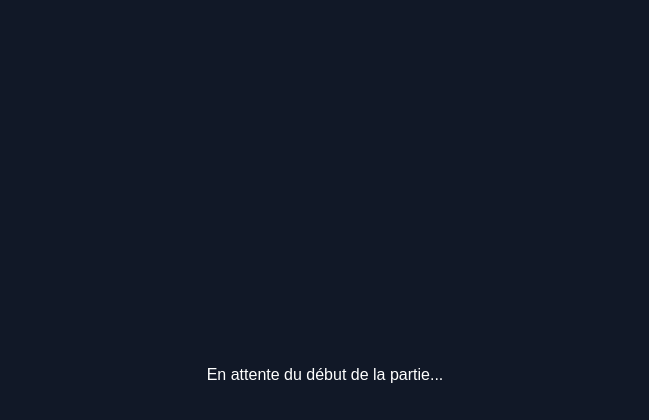
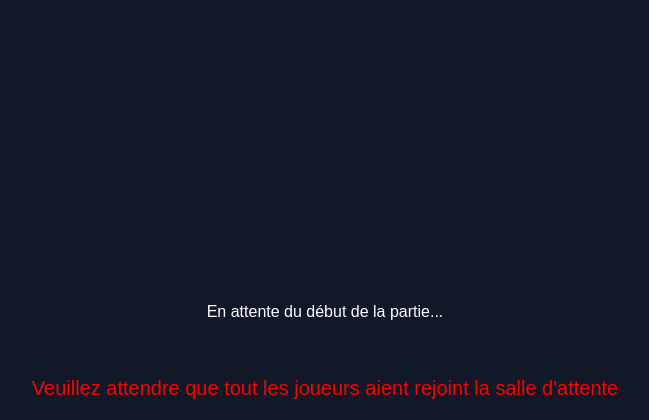
Before and after one commit to edbourque0/fish_and_cheat, a Flask app: page /salle_attente in a window 1280 px wide. Shown: the part 380-800 px from the top of the page, without its empty margins (315-964 px from the left). Run offline with Flask 3, Linux system fonts and the light colour scheme; the visitor is signed in with stand-in values (Sample User, id 1).

Commit message:
UX improvements

```diff
--- a/app.py
+++ b/app.py
@@ -46,15 +46,16 @@ def assigner_roles():
 
 #Fonction pour reseter les paramêtres pour pouvoir jouer une nouvelle partie
 def reset_param():
-        global joueurs, roles, partie_demarree, question_actuelle, points, tricheur, tricheur_revele, round_number
-        joueurs = []
-        roles = {}
-        partie_demarree = False
-        question_actuelle = None
-        tricheur_revele = False
-        tricheur = ''
-        init_points()
-        round_number = 0
+        if len(joueurs_en_attente) == 0:
+            global joueurs, roles, partie_demarree, question_actuelle, points, tricheur, tricheur_revele, round_number
+            joueurs = []
+            roles = {}
+            partie_demarree = False
+            question_actuelle = None
+            tricheur_revele = False
+            tricheur = ''
+            init_points()
+            round_number = 0
 
 #Fonction pour retourner un joueur
 def retourner(role_retourne, joueur_retourne):
@@ -106,7 +107,7 @@ def home():
             return redirect(url_for('salle_attente'))
         else:
             return render_template('index.html', message=True)
-    return render_template('index.html')
+    return render_template('index.html', nbattente=len(joueurs_en_attente))
 
 @app.route('/reset', methods=['POST'])
 def reset():
@@ -118,7 +119,6 @@ def salle_attente():
     global tricheur_revele
     tricheur_revele = False
     attendre(session['nom'])
-    print(joueurs_en_attente)
     if partie_demarree:
         return redirect(url_for('partie'))
     premier_joueur = joueurs[0] if joueurs else None
@@ -127,15 +127,18 @@ def salle_attente():
 @app.route('/lancer_jeu', methods=['POST'])
 def lancer_jeu():
     global partie_demarree, question_actuelle, retourne
-    partie_demarree = True
     if 'nom' in session and joueurs and session['nom'] == joueurs[0]:
         question_actuelle = obtenir_question()
-        if question_actuelle:
-            assigner_roles()
-            return redirect(url_for('partie'))
+        if len(joueurs_en_attente) == len(joueurs):
+            if question_actuelle:
+                partie_demarree = True
+                assigner_roles()
+                return redirect(url_for('partie'))
+            else:
+                partie_demarree = False
+                return "Erreur lors de la récupération de la question, veuillez réessayer.", 500
         else:
-            partie_demarree = False
-            return "Erreur lors de la récupération de la question, veuillez réessayer.", 500
+            return redirect(url_for('salle_attente'))
     return redirect(url_for('salle_attente'))
 
 @app.route('/partie')
--- a/static/style.css
+++ b/static/style.css
@@ -12,7 +12,7 @@ body, html {
 }
 
 .header {
-    margin-top: 20px;
+    margin-top: 50px;
 }
 
 .content {
@@ -192,6 +192,7 @@ p {
 .message_erreur {
     color: #ff0000;
     text-align: center;
+    font-size: 20px;
 }
 
 .text_centre {
--- a/templates/index.html
+++ b/templates/index.html
@@ -5,6 +5,7 @@
     <title>Rejoindre la partie</title>
     <meta name="viewport" content="width=device-width, initial-scale=1.0">
     <link rel="stylesheet" href="{{ url_for('static', filename='style.css') }}">
+    <meta http-equiv="refresh" content="10">
 </head>
 <body>
     <h1>Fish and cheat</h1>
@@ -19,8 +20,10 @@
     <p></p>
     {% endif %}
     <p></p>
+    {% if nbattente == 0 %}
     <form action="{{ url_for('reset') }} " method="POST">
         <button class="reset" type="submit">Créer une nouvelle partie</button>
     </form>
+    {% endif %}
 </body>
 </html>
--- a/templates/partie.html
+++ b/templates/partie.html
@@ -4,7 +4,7 @@
     <meta charset="UTF-8">
     <title>Partie en cours</title>
     <link rel="stylesheet" href="{{ url_for('static', filename='style.css') }}">
-    <meta http-equiv="refresh" content="5">
+    <meta http-equiv="refresh" content="2">
     <script>
         function verifierJoueur(nom) {
             fetch('/verifier_joueur/' + nom, { method: 'POST' })
--- a/templates/salle_attente.html
+++ b/templates/salle_attente.html
@@ -4,7 +4,7 @@
     <meta charset="UTF-8">
     <title>Salle d'attente</title>
     <link rel="stylesheet" href="{{ url_for('static', filename='style.css') }}">
-    <meta http-equiv="refresh" content="5">
+    <meta http-equiv="refresh" content="2">
 </head>
 <body>
     <div class="salle-attente-container">
@@ -22,13 +22,13 @@
                 <form action="{{ url_for('lancer_jeu') }}" method="post">
                     <button type="submit">Démarrer la partie</button>
                 </form>
-                {% if joueurs_en_attente != nbjoueurs %}
-                <p class="message_erreur">Veuillez attendre que tout les joueurs aient rejoint la salle d'attente</p>
-                {% endif %}
             </div>
         {% else %}
             <p>En attente du début de la partie...</p>
         {% endif %}
     </div>
+    {% if joueurs_en_attente != nbjoueurs %}
+    <p class="message_erreur">Veuillez attendre que tout les joueurs aient rejoint la salle d'attente</p>
+    {% endif %}
 </body>
 </html>
```
